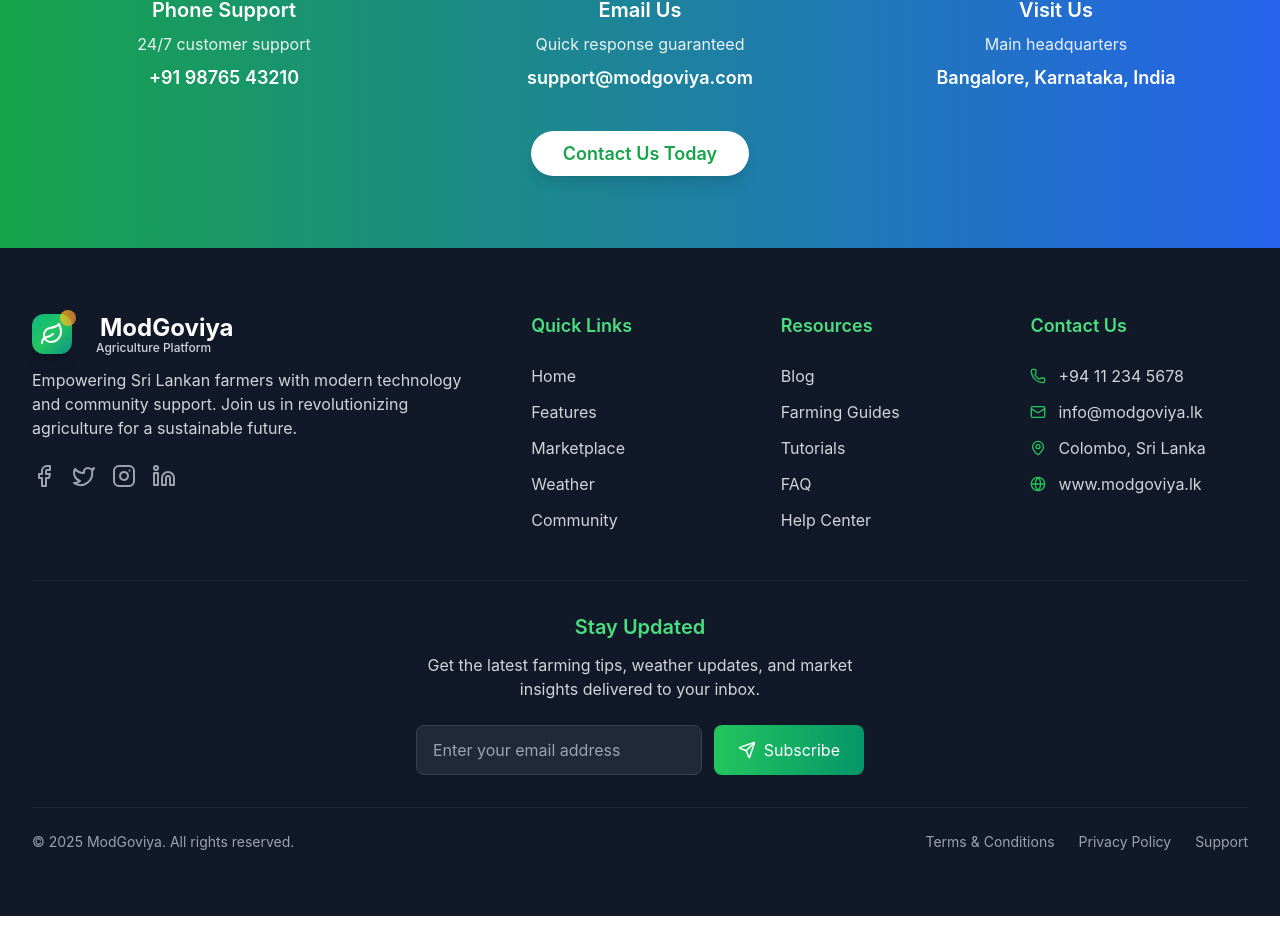
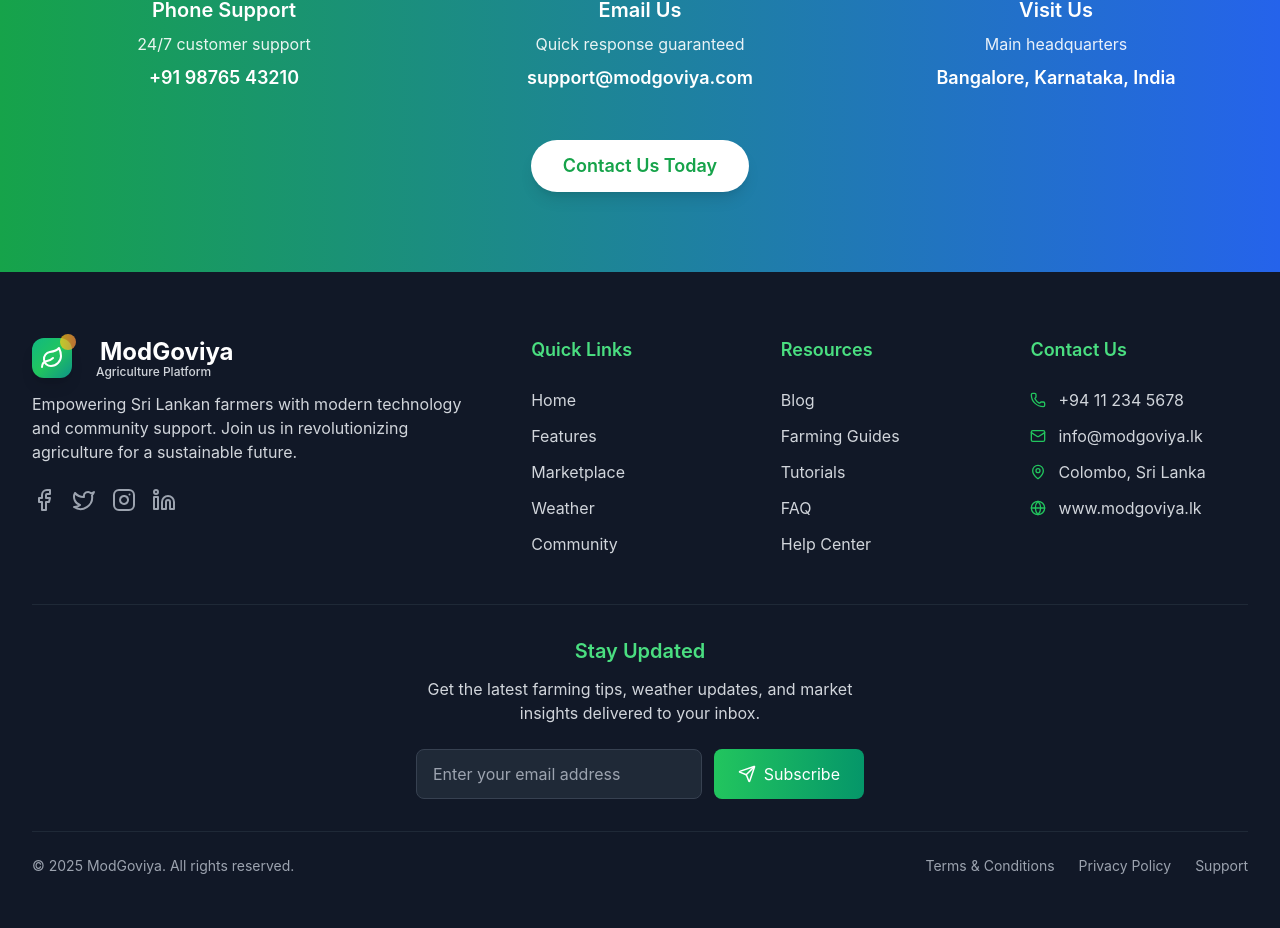
Before and after one commit to NadeeshaMedagama/ModGoviya_farmer_assistance_MERN_platform, a React (Create React App) app: page /about in a window 1280 px wide. Shown: the part 3076-4004 px from the top of the page. Built offline with nearby package versions, Linux system fonts and the light colour scheme.

Commit message:
scroll top function added

```diff
--- a/src/pages/AboutUs.jsx
+++ b/src/pages/AboutUs.jsx
@@ -52,6 +52,13 @@ const AboutUs = () => {
         { icon: Shield, value: "99.9%", label: t('about.stats.reliability', { defaultValue: 'Platform Reliability' }) },
         { icon: Award, value: "25+", label: t('about.stats.awards', { defaultValue: 'Industry Awards' }) }
     ];
+
+    const scrollToTop = () => {
+        window.scrollTo({
+            top: 0,
+            behavior: 'smooth' // This enables smooth scrolling
+        });
+    };
 
     const features = [
         {
@@ -247,9 +254,12 @@ const AboutUs = () => {
                     </div>
 
                     <div className="text-center mt-12">
-                        <Link to="/contact"
+                        <Link to="/contact">
+                            <button
+                                onClick={scrollToTop}
                               className="bg-white text-green-600 px-8 py-3 rounded-full font-semibold text-lg hover:bg-gray-100 transition-colors duration-300 shadow-lg">
                             {t('about.contact.cta', { defaultValue: 'Contact Us Today' })}
+                            </button>
                         </Link>
                     </div>
                 </div>
```
